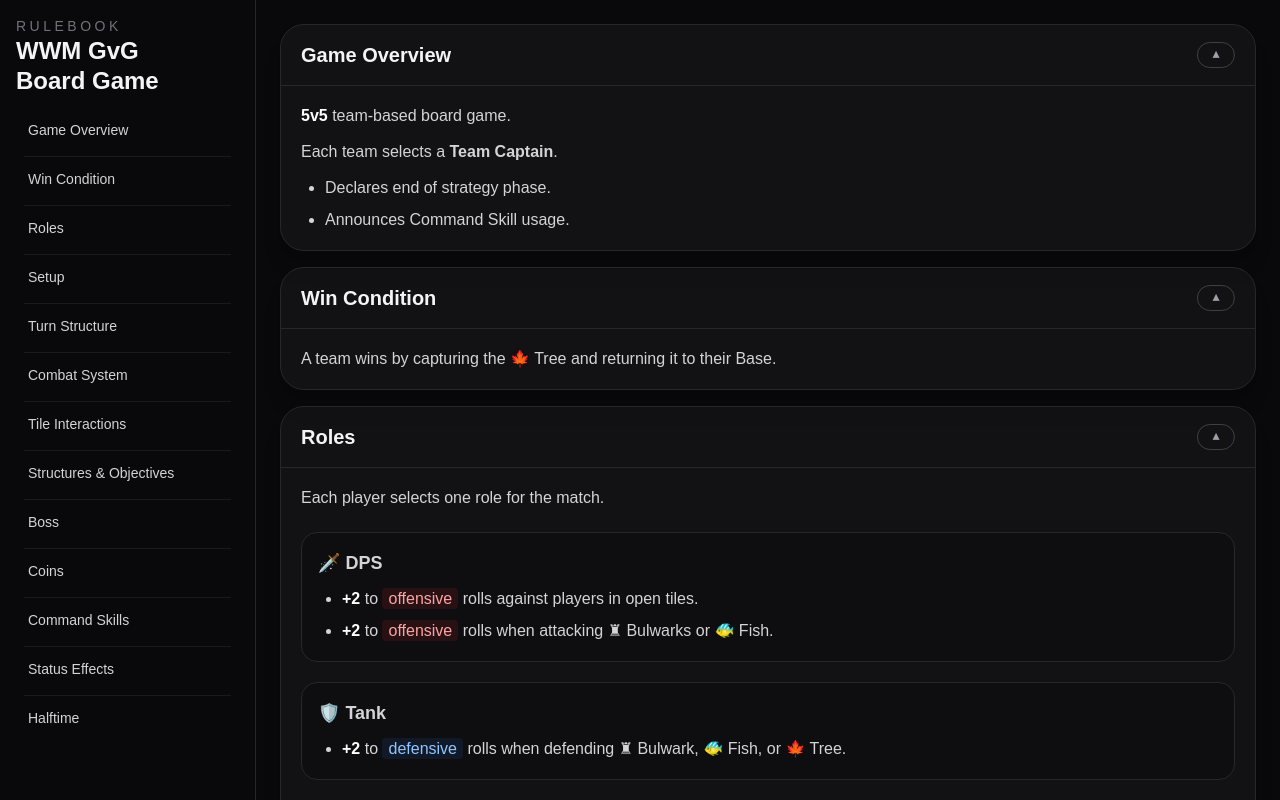
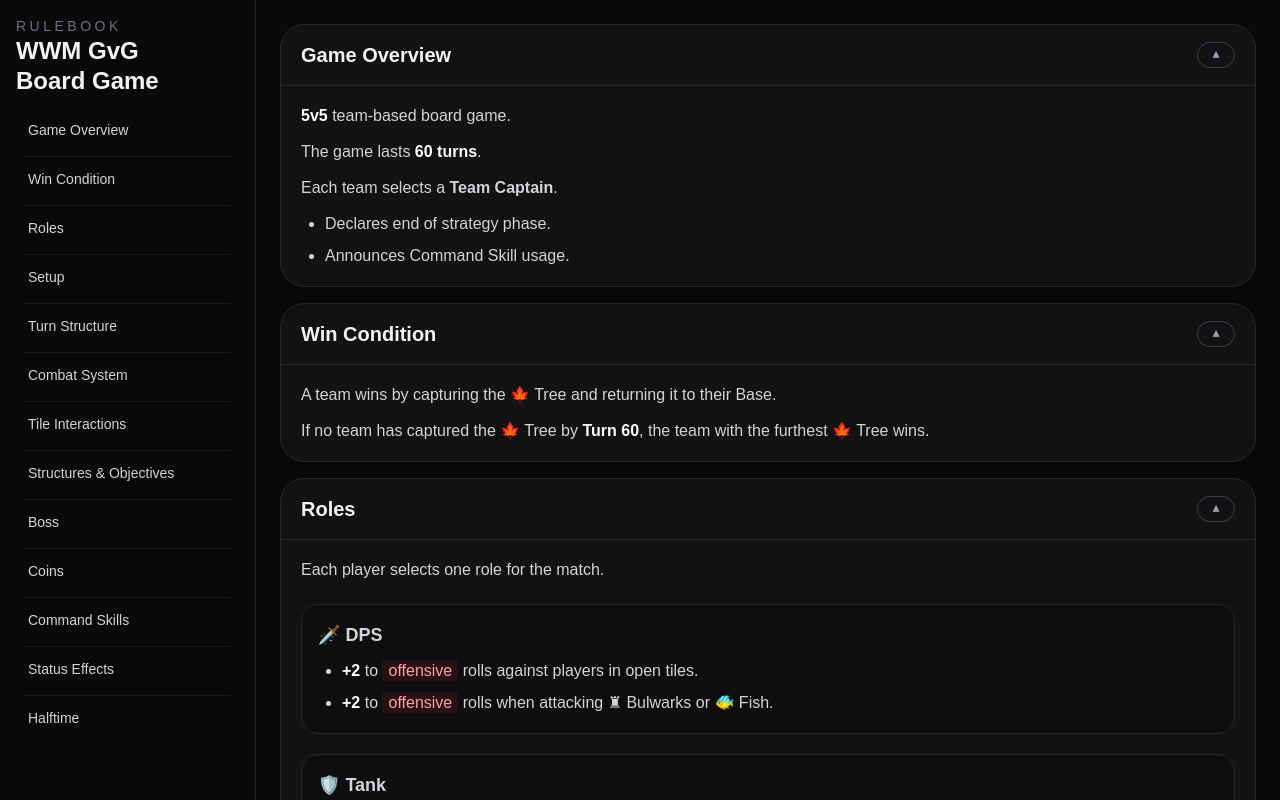
Before and after one commit to King0fgames/GvGBoardGameRules, a Next.js app: page / in a window 1280 px wide. Shown: the top 800 px of the page. Built offline with nearby package versions, Linux system fonts and the light colour scheme.

Commit message:
Update page.tsx

```diff
--- a/app/page.tsx
+++ b/app/page.tsx
@@ -30,6 +30,7 @@ export default function Page() {
         content: (
           <div className="space-y-2">
             <p><Num>5v5</Num> team-based board game.</p>
+            <p>The game lasts <Num>60 turns</Num>.</p>
             <p>Each team selects a <strong>Team Captain</strong>.</p>
             <ul className="list-disc pl-6 space-y-1">
               <li>Declares end of strategy phase.</li>
@@ -41,7 +42,12 @@ export default function Page() {
       {
         id: "win-condition",
         title: "Win Condition",
-        content: <p>A team wins by capturing the 🍁 Tree and returning it to their Base.</p>,
+        content: (
+          <div className="space-y-2">
+            <p>A team wins by capturing the 🍁 Tree and returning it to their Base.</p>
+            <p>If no team has captured the 🍁 Tree by <Num>Turn 60</Num>, the team with the furthest 🍁 Tree wins.</p>
+          </div>
+        ),
       },
       {
         id: "roles",
```
